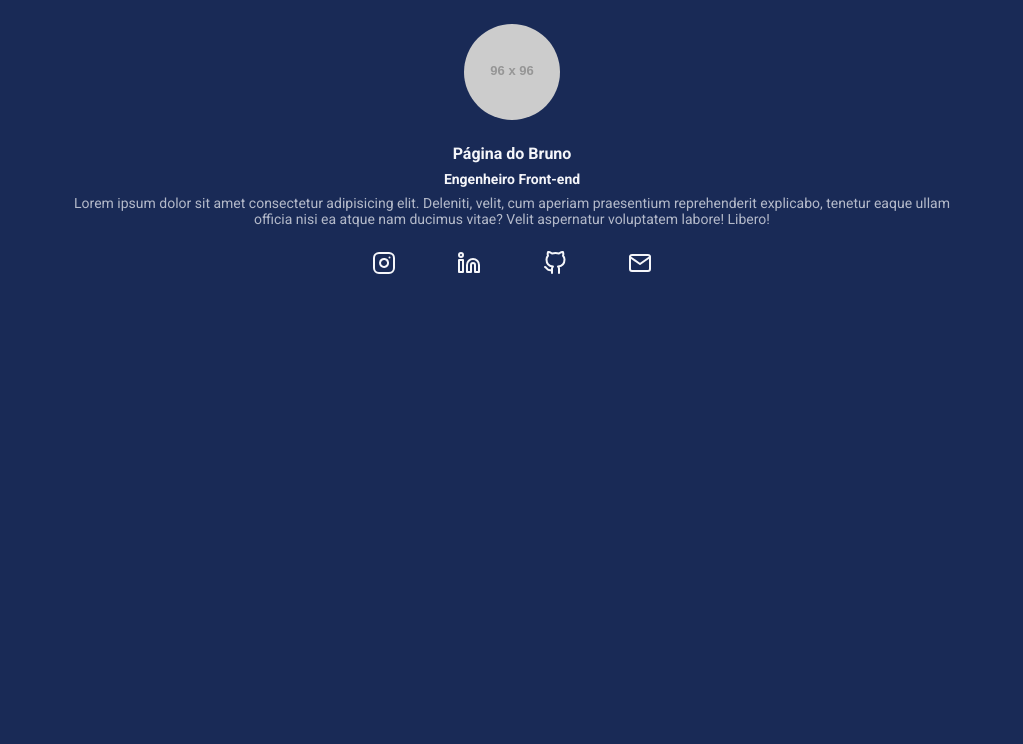
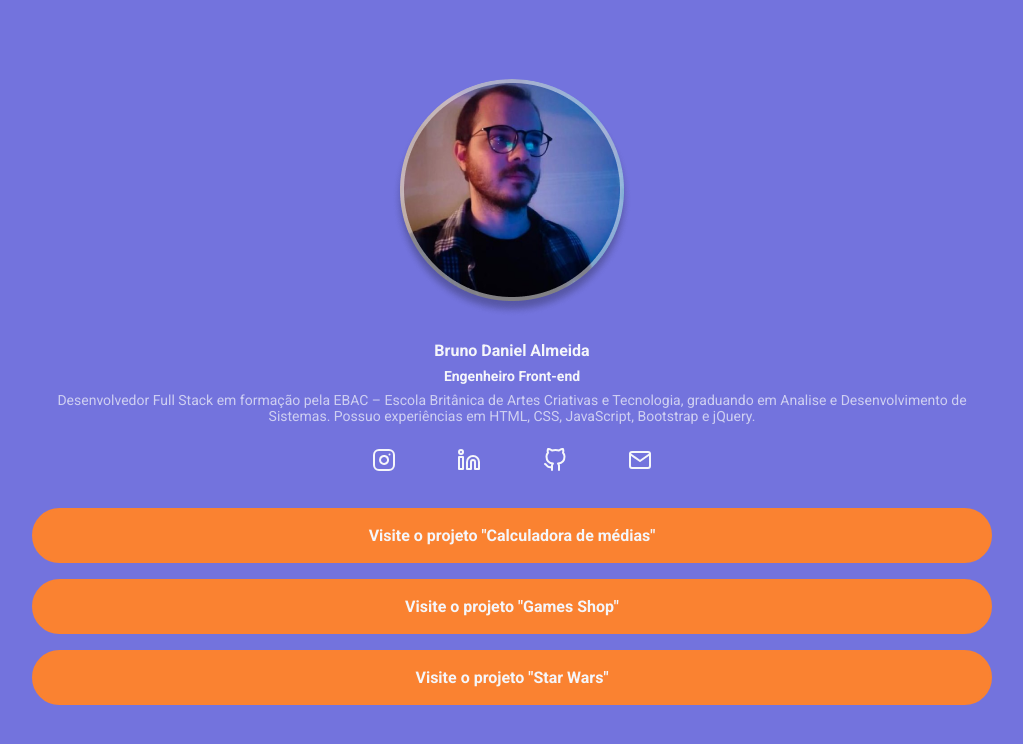
Before and after one commit to Brunoalmeidev/M17_Introducao_ao_LESS, a website: page index.html in a window 1280 px wide. Shown: the whole page, without its empty margins (128-1151 px from the left). Drawn offline with Linux system fonts and the light colour scheme; placeholder pictures from the web are drawn by us.

Commit message:
Implementando e estilizando botoes

```diff
--- a/index.html
+++ b/index.html
@@ -12,29 +12,48 @@
 <body>
     <div class="container">
         <header>
-            <img class="profile-avatar" src="https://via.placeholder.com/96x96">
+            <img class="profile-avatar" src="./src/images/avatar.png">
             <div class="profile-bio">
-                <h1 class="profile-bio-name">Página do Bruno</h1>
+                <h1 class="profile-bio-name">Bruno Daniel Almeida</h1>
                 <h2 class="profile-bio-subtitle">Engenheiro Front-end</h2>
                 <p class="profile-bio-description">
-                    Lorem ipsum dolor sit amet consectetur adipisicing elit. Deleniti, velit, cum aperiam praesentium reprehenderit explicabo, tenetur eaque ullam officia nisi ea atque nam ducimus vitae? Velit aspernatur voluptatem labore! Libero!
+                    Desenvolvedor Full Stack em formação pela EBAC – Escola Britânica de Artes Criativas e Tecnologia, graduando em Analise e Desenvolvimento de Sistemas. Possuo experiências em HTML, CSS, JavaScript, Bootstrap e jQuery.
                 </p>
             </div>
         </header>
         <nav>
             <ul class="social-links">
-                <li><a href="">
+                <li><a href="https://www.instagram.com/brunoskrymer/" target="_blank">
                     <img src="./src/images/instagram.svg" alt="Logo do Instagram">
                 </a></li>
-                <li><a href="">
+                <li><a href="https://www.linkedin.com/in/bruno-daniel-almeida/" target="_blank">
                     <img src="./src/images/linkedin.svg" alt="Logo do Linkedin">
                 </a></li>
-                <li><a href="">
+                <li><a href="https://github.com/Brunoalmeidev" target="_blank">
                     <img src="./src/images/github.svg" alt="Logo do Github">
                 </a></li>
-                <li><a href="">
+                <li><a href="#" target="_blank">
                     <img src="./src/images/mail.svg" alt="Logo do E-mail">
                 </a></li>
+            </ul>
+        </nav>
+        <nav>
+            <ul class="projects-list">
+                <li class="projects-list-item">
+                    <a href="" target="_blank">
+                        Visite o projeto "Calculadora de médias"
+                    </a>
+                </li>
+                <li class="projects-list-item">
+                    <a href="https://ebac-ex-m13.vercel.app" target="_blank">
+                        Visite o projeto "Games Shop"
+                    </a>
+                </li>
+                <li class="projects-list-item">
+                    <a href="https://ebac-ex-m13-bootstrap-avancado.vercel.app" target="_blank">
+                        Visite o projeto "Star Wars"
+                    </a>
+                </li>
             </ul>
         </nav>
     </div>
--- a/src/styles/main.less
+++ b/src/styles/main.less
@@ -20,10 +20,18 @@ body {
     color:  #colors[textColor];
 }
 
+li {
+    list-style: none; // Remove os pontos da lista
+}
+
 .container {
     max-width: 960px;
     width: 100%;
     margin: 0 auto;
+    height: 100vh;
+    display: flex;
+    flex-direction: column;
+    justify-content: center;
 
 
     // Aplica estilos específicos para dispositivos tablet
@@ -38,7 +46,7 @@ body {
 }
 
 header {
-    padding: 24px;
+    padding-bottom: 24px;
 
     .profile-avatar {
         display: block;
@@ -75,13 +83,37 @@ header {
     margin: auto;
 
     li {
-        list-style: none; // Remove os pontos da lista
 
         img {
             transition: all ease .3s;
             &:hover {
-                transform: scale(1.1);
+                transform: scale(1.3);
             }
         }
     }
 }
+
+.projects-list {
+    margin-top: 32px;
+
+    &-item {
+        a {
+            text-decoration: none;
+            background-color: #colors[buttonColor];
+            display: block;
+            padding: 16px 20px;
+            margin-bottom: 16px;
+            text-align: center;
+            color: #colors[textColor];
+            font-weight: bold;
+            border-radius: 30px;
+            border: 2px solid #colors[buttonColor];
+            transition: all ease .5s;
+
+            &:hover {
+                color: #colors[buttonColor];
+                background-color: transparent;
+            }
+        }
+    }
+}
--- a/src/styles/mapas.less
+++ b/src/styles/mapas.less
@@ -1,5 +1,5 @@
 #colors() {
-    backgroundColor: #192a56;
-    buttonColor: #0097e6;
+    backgroundColor: #6464dae5;
+    buttonColor: #fa8231;
     textColor: #f5f6fa;
 }
```
Also changed, not shown: build/styles/main.css, src/images/avatar.png (added).
